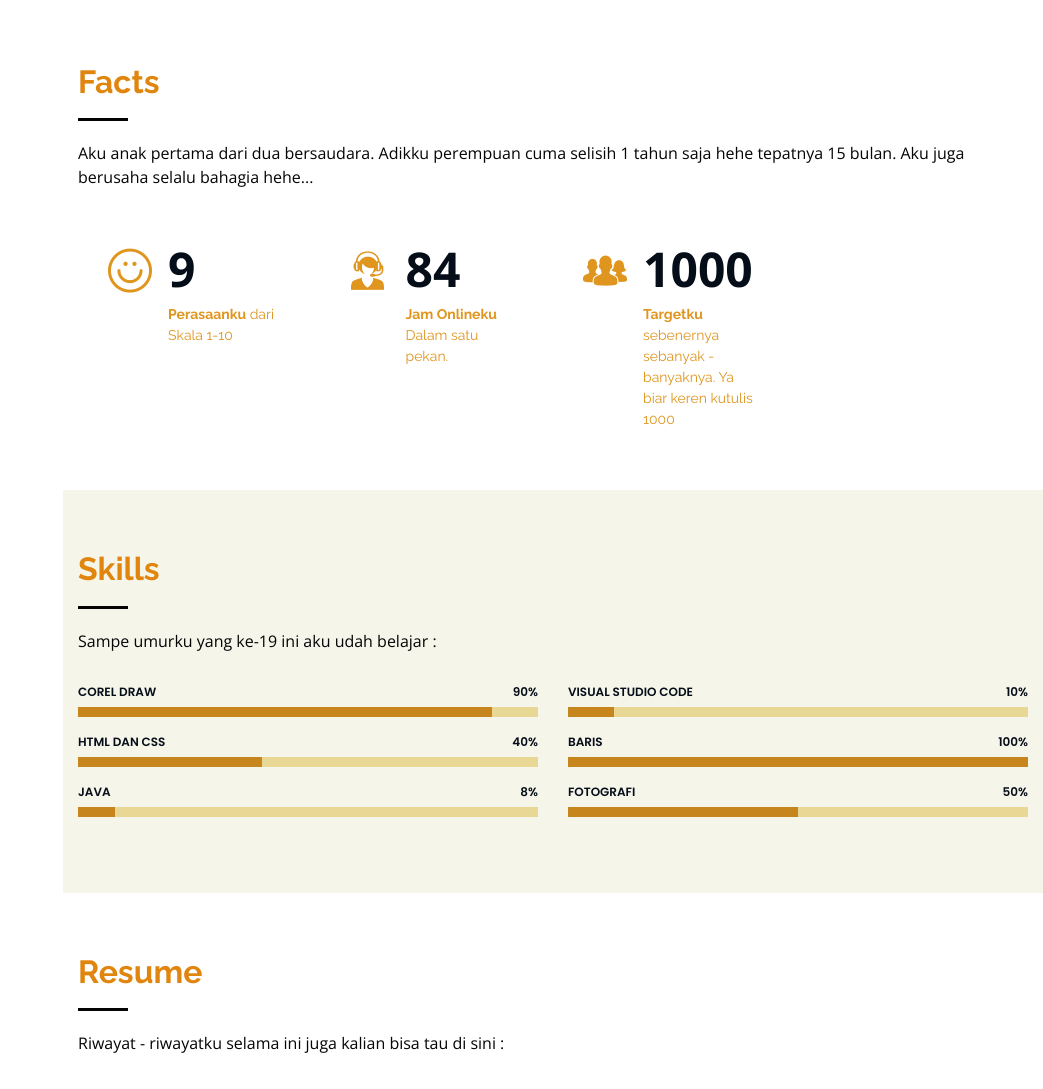
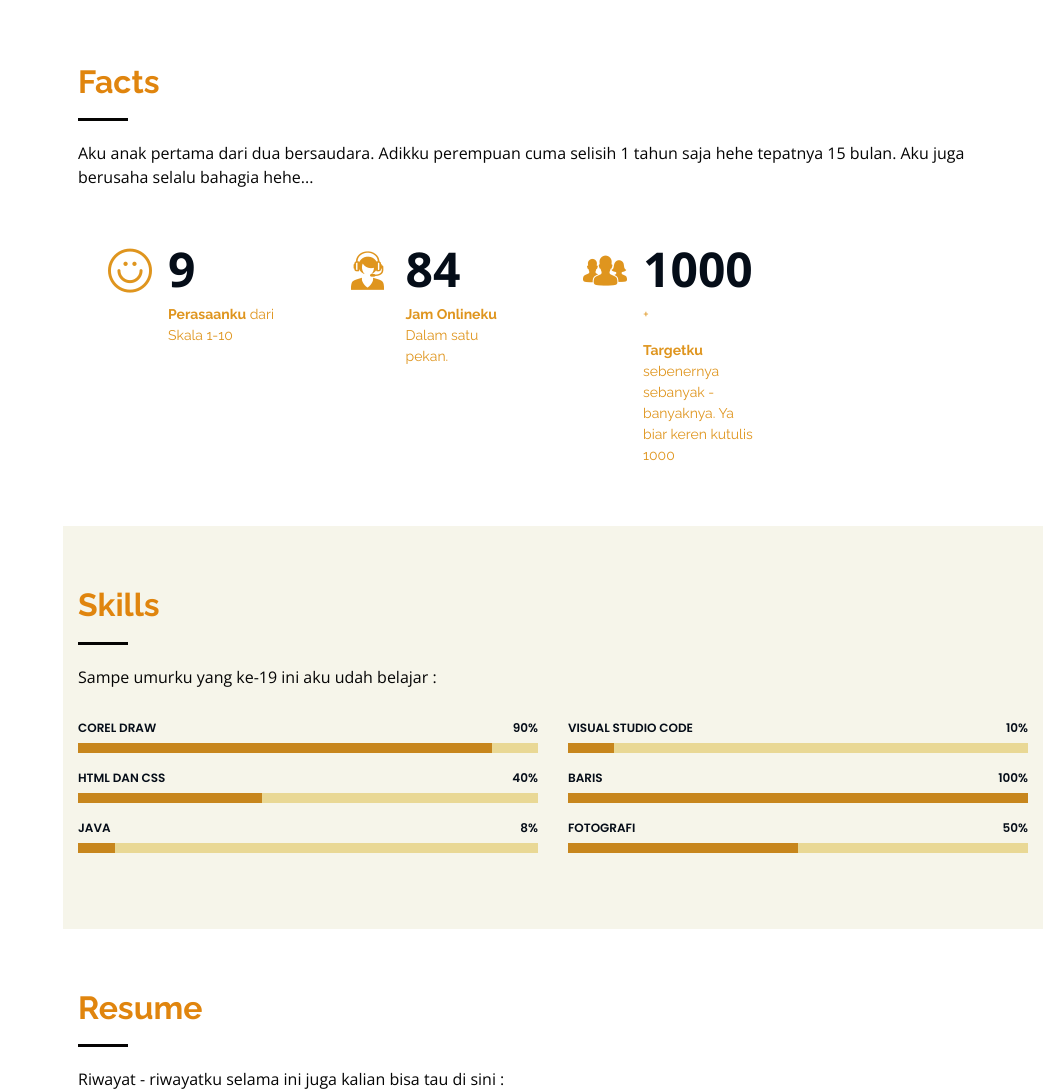
Before and after one commit to RisqiBV/RisqiBV.github.io, a plain HTML site: page index.html in a window 1280 px wide. Shown: the part 1370-2459 px from the top of the page, without its empty margins (237-1280 px from the left). Drawn offline with nearby package versions, Linux system fonts and the light colour scheme.

Commit message:
Update index.html

```diff
--- a/index.html
+++ b/index.html
@@ -153,7 +153,7 @@
           <div class="col-lg-3 col-md-6 d-md-flex align-items-md-stretch" data-aos="fade-up" data-aos-delay="300">
             <div class="count-box">
               <i class="icofont-users-alt-5"></i>
-              <span data-toggle="Target jumlah teman">1000</span>
+              <span data-toggle="counter-up">1000</span><p>+</p>
               <p><strong>Targetku</strong> sebenernya sebanyak - banyaknya. Ya biar keren kutulis 1000</p>
             </div>
           </div>
```
